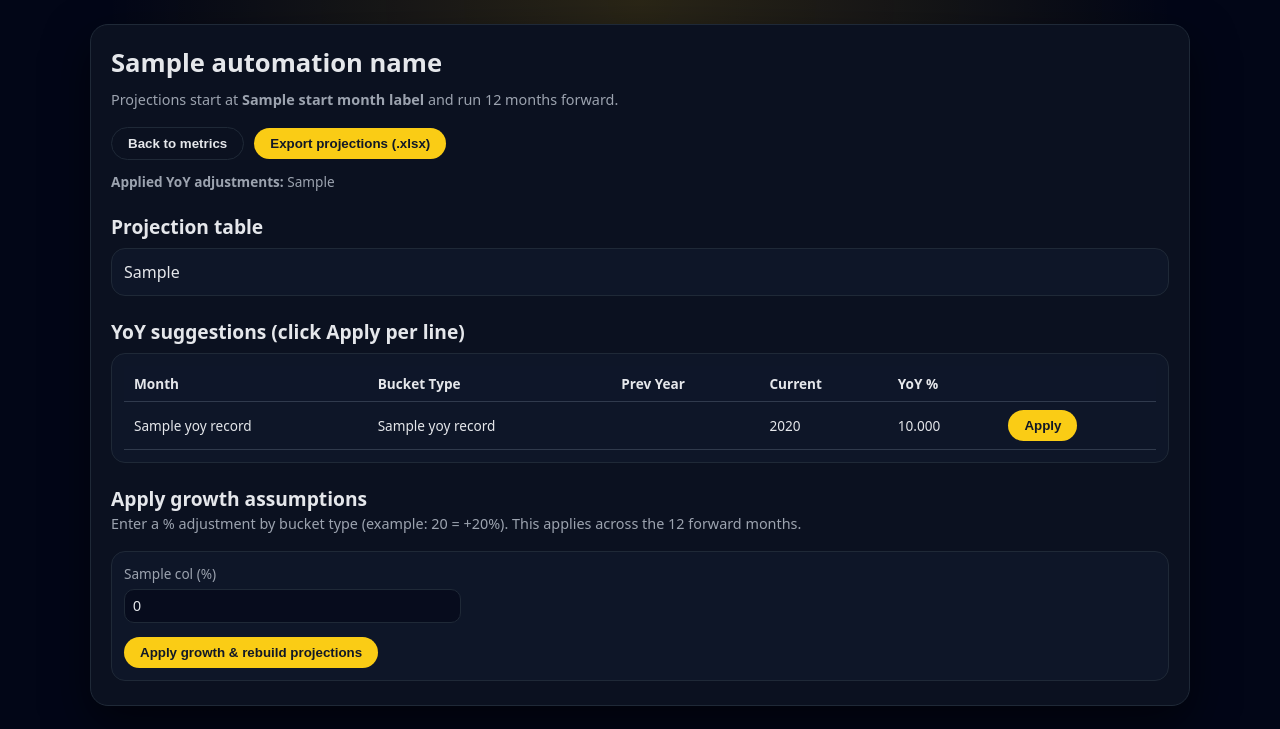
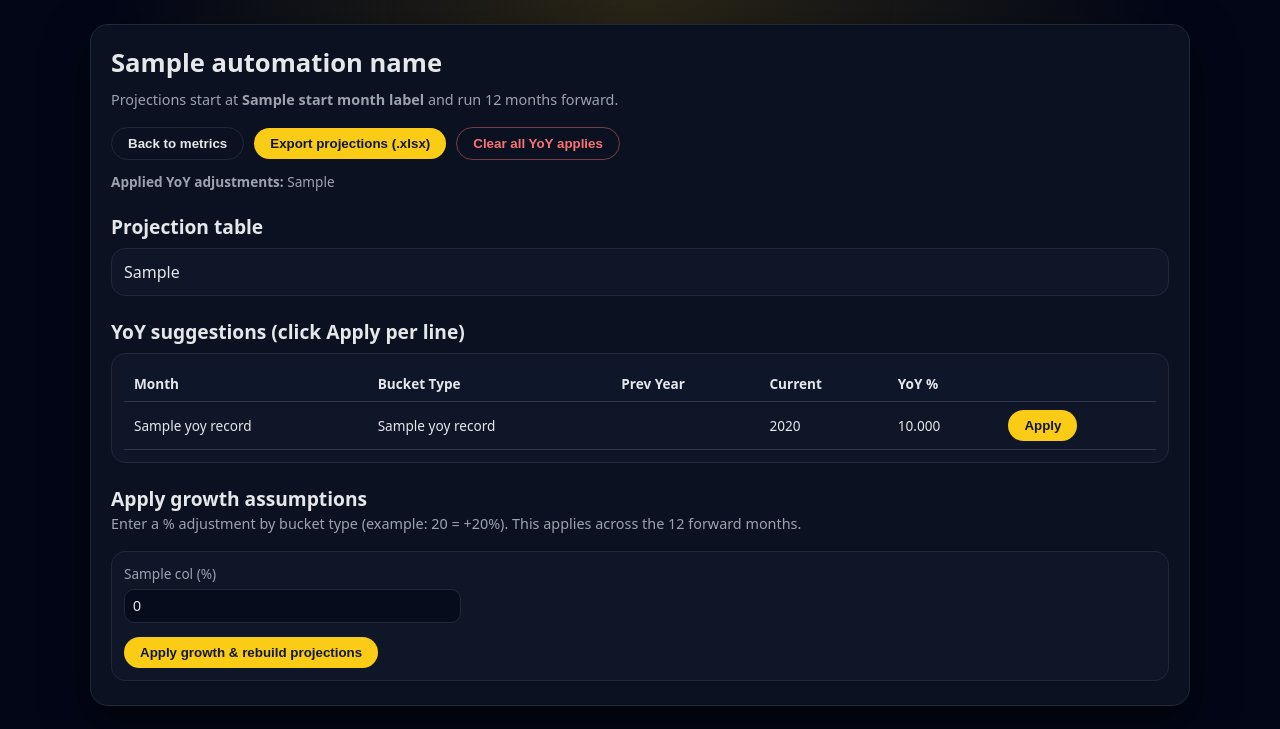
Before and after one commit to spencerlevinson11/lemonade-automation-portal, a Django app: template core/templates/core/bucket_projections.html in a window 1280 px wide. Shown: the top 729 px of the page. Run offline with Django 5.2, Linux system fonts and the light colour scheme; the template is opened without the code that fills it: most values are stand-ins (such as "Sample title", 1, 10 or a date in 2020).

Commit message:
Update bucket_projections.html

```diff
--- a/core/templates/core/bucket_projections.html
+++ b/core/templates/core/bucket_projections.html
@@ -14,6 +14,7 @@
       --text-muted: #9ca3af;
       --border-subtle: #1f2937;
       --good: #4ade80;
+      --danger: #f97373;
     }
     * { box-sizing: border-box; }
     body {
@@ -36,10 +37,11 @@
 
     .row { display:flex; gap: 10px; flex-wrap: wrap; align-items:center; margin-bottom: 12px; }
     button {
-      display: inline-flex; align-items:center; gap:6px;
+      display: inline-flex; align-items:center; justify-content:center; gap:6px;
       background: var(--accent); color:#111827;
       padding: 8px 16px; border-radius: 999px;
       border: none; font-weight: 700; cursor:pointer;
+      white-space: nowrap;
     }
     button:hover { background: #fbbf24; }
     .ghost {
@@ -48,6 +50,13 @@
       color: var(--text-main);
     }
     .ghost:hover { background: rgba(255,255,255,0.06); }
+
+    .danger {
+      background: transparent;
+      border: 1px solid rgba(249,115,115,0.45);
+      color: var(--danger);
+    }
+    .danger:hover { background: rgba(249,115,115,0.08); }
 
     .section-card {
       border-radius: 14px;
@@ -74,6 +83,7 @@
       color: var(--good);
       font-size: 0.8rem;
       font-weight: 700;
+      margin-right: 8px;
     }
 
     .growth-grid {
@@ -112,6 +122,14 @@
       <a href="{% url 'bucket_projections_export' %}" style="text-decoration:none;">
         <button type="button">Export projections (.xlsx)</button>
       </a>
+
+      {% if applied_yoy %}
+        <form method="post" style="margin:0;">
+          {% csrf_token %}
+          <input type="hidden" name="action" value="clear_all_yoy">
+          <button class="danger" type="submit">Clear all YoY applies</button>
+        </form>
+      {% endif %}
     </div>
 
     {% if applied_yoy %}
@@ -150,13 +168,25 @@
               <td>
                 {% if r.applied %}
                   <span class="applied-tag">Applied</span>
+                  <form method="post" style="margin:0; display:inline;">
+                    {% csrf_token %}
+                    <input type="hidden" name="action" value="unapply_yoy">
+                    <input type="hidden" name="month_label" value="{{ r.month_label }}">
+                    <input type="hidden" name="col_name" value="{{ r.col_name }}">
+                    <button class="ghost" type="submit">Unapply</button>
+                  </form>
                 {% else %}
                   <form method="post" style="margin:0;">
                     {% csrf_token %}
                     <input type="hidden" name="action" value="apply_yoy">
                     <input type="hidden" name="month_label" value="{{ r.month_label }}">
                     <input type="hidden" name="col_name" value="{{ r.col_name }}">
+
+                    <!-- IMPORTANT: apply should set current = prev_year -->
+                    <input type="hidden" name="prev_year" value="{{ r.prev_year }}">
+                    <input type="hidden" name="current_year" value="{{ r.current_year }}">
                     <input type="hidden" name="pct" value="{{ r.pct }}">
+
                     <button type="submit">Apply</button>
                   </form>
                 {% endif %}
```
